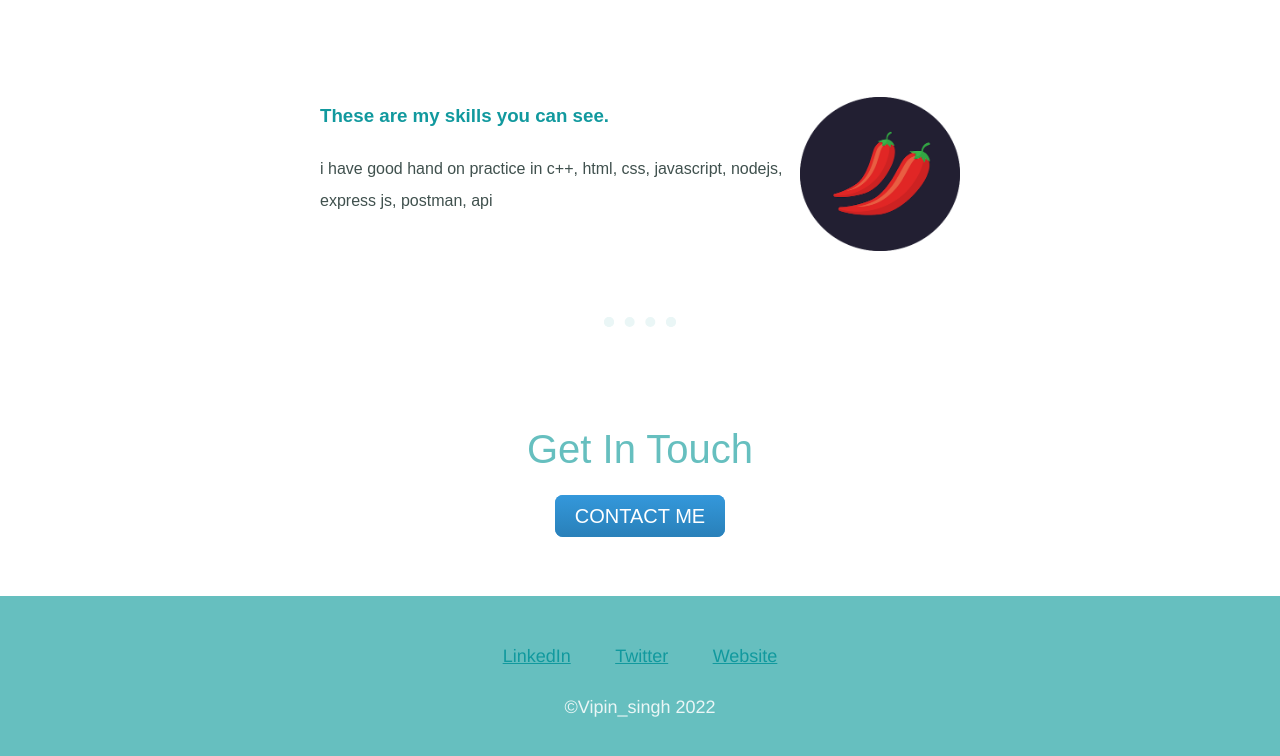
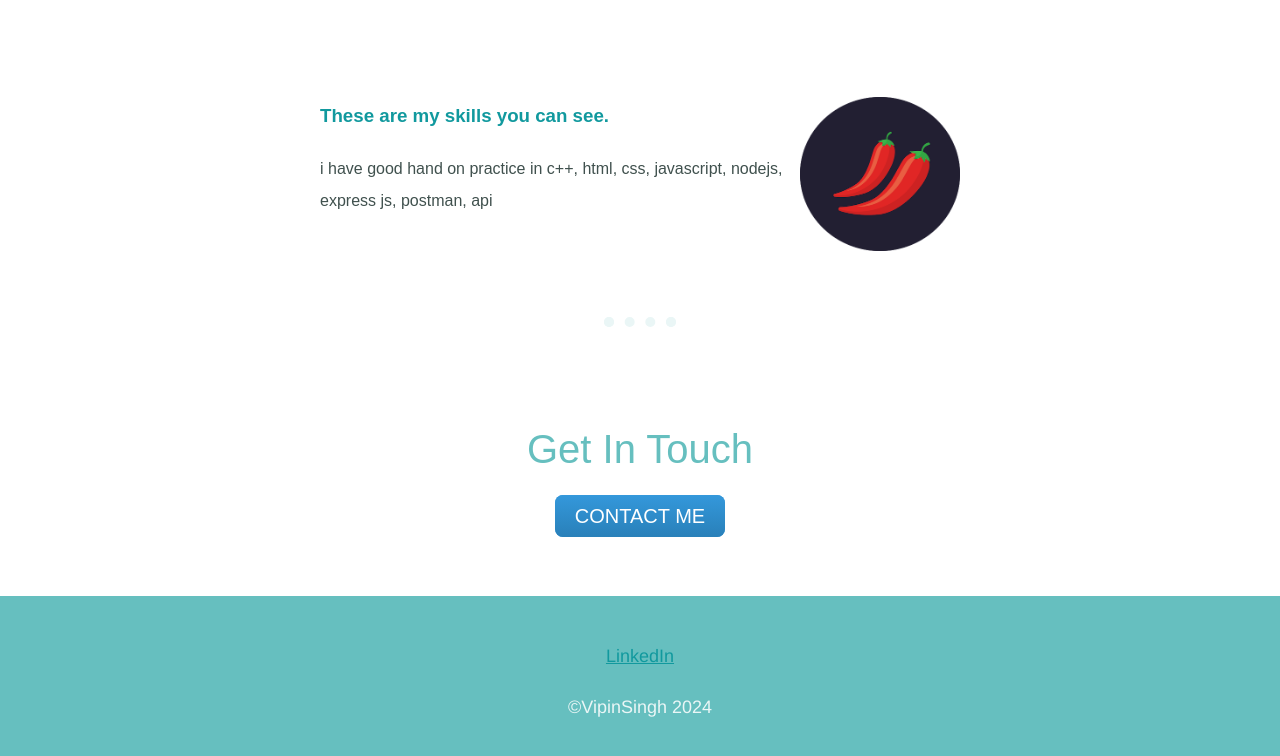
Before and after one commit to vipinrawatim/mywebsite, a plain HTML site: page index.html in a window 1280 px wide. Shown: the part 1860-2616 px from the top of the page. Drawn offline with Linux system fonts and the light colour scheme.

Commit message:
index.html

```diff
--- a/index.html
+++ b/index.html
@@ -72,10 +72,10 @@
 <br>
 
     <div class="bottom-container">
-        <a class="footer-link" href="https://www.linkedin.com/">LinkedIn</a>
-        <a class="footer-link" href="https://twitter.com/">Twitter</a>
-        <a class="footer-link" href="https://www.appbrewery.co/">Website</a>
-        <p class="bottom-message">©Vipin_singh 2022</p>
+        <a class="footer-link" href="https://www.linkedin.com/in/vipin-rawat-194404207/">LinkedIn</a>
+
+
+        <p class="bottom-message">©VipinSingh 2024</p>
     </div>
 
 
```
